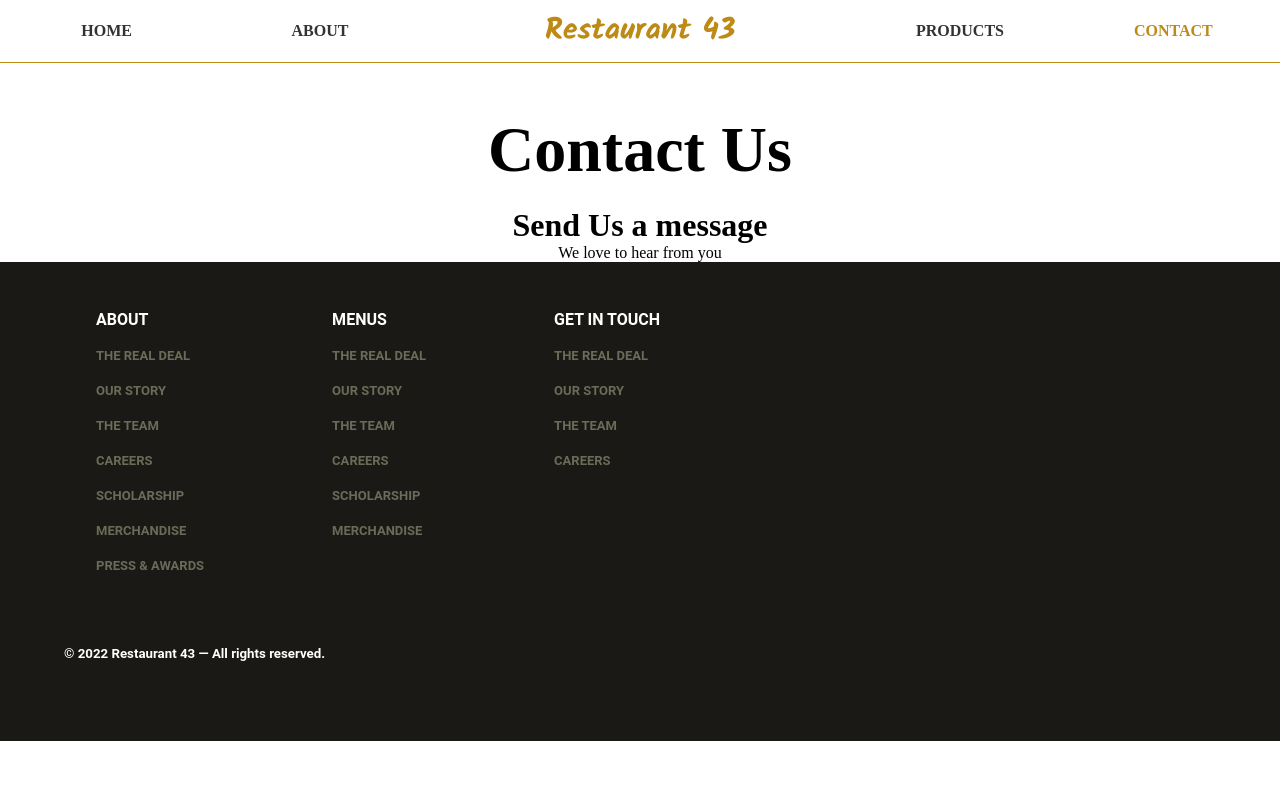
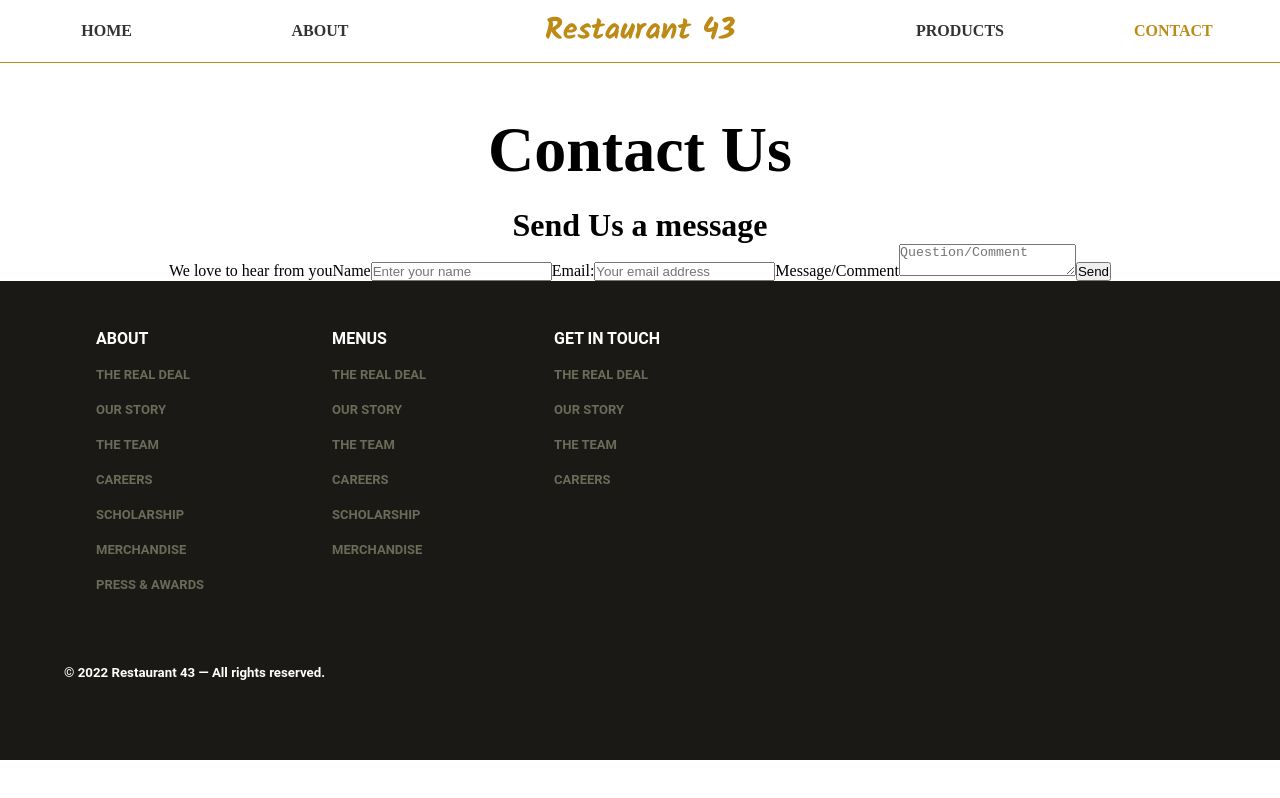
Before and after one commit to React-Js-team-43/restaurant-app, a React (Create React App) app: page /contact in a window 1280 px wide. Built offline with nearby package versions, Linux system fonts and the light colour scheme.

Commit message:
added formsubmit to form

```diff
--- a/src/Components/pages/ContactPage.js
+++ b/src/Components/pages/ContactPage.js
@@ -1,6 +1,6 @@
 // Anyone creating the form can use Formsubmit > https://formsubmit.co/
 
-import PageTitle from "../PageTitle";
+import PageTitle from "../PageTitle"
 
 const ContactPage = () => {
   return (
@@ -8,15 +8,47 @@ const ContactPage = () => {
       <PageTitle title={"Contact Us"} />
       <div>
         <div className="contact-form">
-          <form style={{ textAlign: "center" }}>
+          <form
+            style={{ textAlign: "center" }}
+            action="https://formsubmit.co/samuelajala01@email.com"
+            method="POST"
+          >
             <h4>Send Us a message</h4>
             <span>We love to hear from you</span>
+
+            <label for="name">
+              Name
+              <input
+                type="text"
+                name="name"
+                required
+                placeholder="Enter your name"
+              />
+            </label>
+            <label for="email">
+              Email:
+              <input
+                type="email"
+                name="email"
+                required
+                placeholder="Your email address"
+              />
+            </label>
+            <label for="message">
+              Message/Comment
+              <textarea
+                name="message"
+                required
+                placeholder="Question/Comment"
+              />
+            </label>
+            <button type="submit">Send</button>
           </form>
         </div>
         <div className="contact-info"></div>
       </div>
     </section>
-  );
-};
+  )
+}
 
-export default ContactPage;
+export default ContactPage
```
